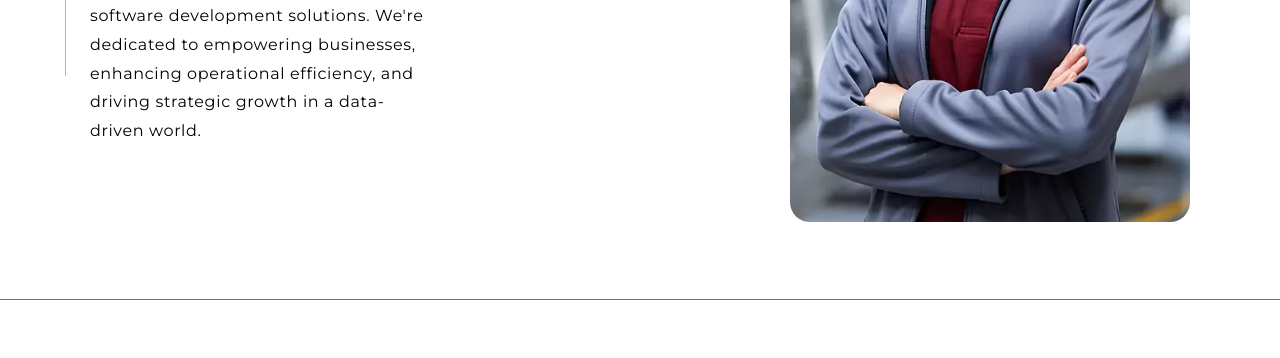
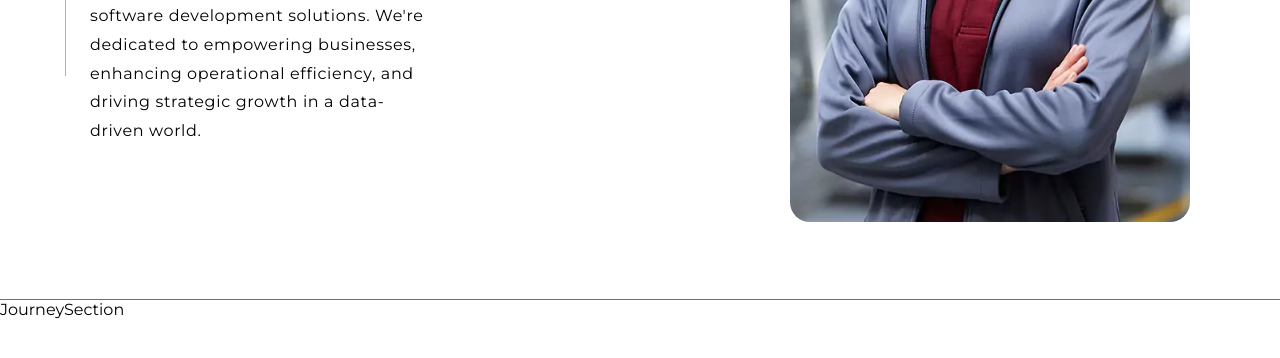
Before and after one commit to Moamal-2000/aster-information, a React (Vite) app: page /about in a window 1280 px wide. Shown: the part 1309-1667 px from the top of the page. Built offline with nearby package versions, Linux system fonts and the light colour scheme.

Commit message:
feat: initiate JourneySection

```diff
--- a/src/Components/Pages/About/About.jsx
+++ b/src/Components/Pages/About/About.jsx
@@ -3,6 +3,7 @@ import { WEBSITE_NAME } from "src/Data/variables";
 import s from "./About.module.scss";
 import AboutBackgroundImage from "./AboutBackgroundImage.jsx/AboutBackgroundImage";
 import AboutHeroSection from "./AboutHeroSection/AboutHeroSection";
+import JourneySection from "./JourneySection/JourneySection";
 import OurMissionSection from "./OurMissionSection/OurMissionSection";
 
 const About = () => {
@@ -16,6 +17,7 @@ const About = () => {
       <main className={s.about} id="aboutPage">
         <AboutHeroSection />
         <OurMissionSection />
+        <JourneySection />
         <AboutBackgroundImage />
       </main>
     </>
--- /dev/null
+++ b/src/Components/Pages/About/JourneySection/JourneySection.jsx
@@ -0,0 +1,8 @@
+import s from "./JourneySection.module.scss"
+
+const JourneySection = () => {
+  return (
+    <section className={s.journeySection}>JourneySection</section>
+  )
+}
+export default JourneySection
--- /dev/null
+++ b/src/Components/Pages/About/JourneySection/JourneySection.module.scss
@@ -0,0 +1,5 @@
+@import "src/Styles/mixins.scss";
+
+.journeySection {
+  background-color: var(--website-bg);
+}
```
